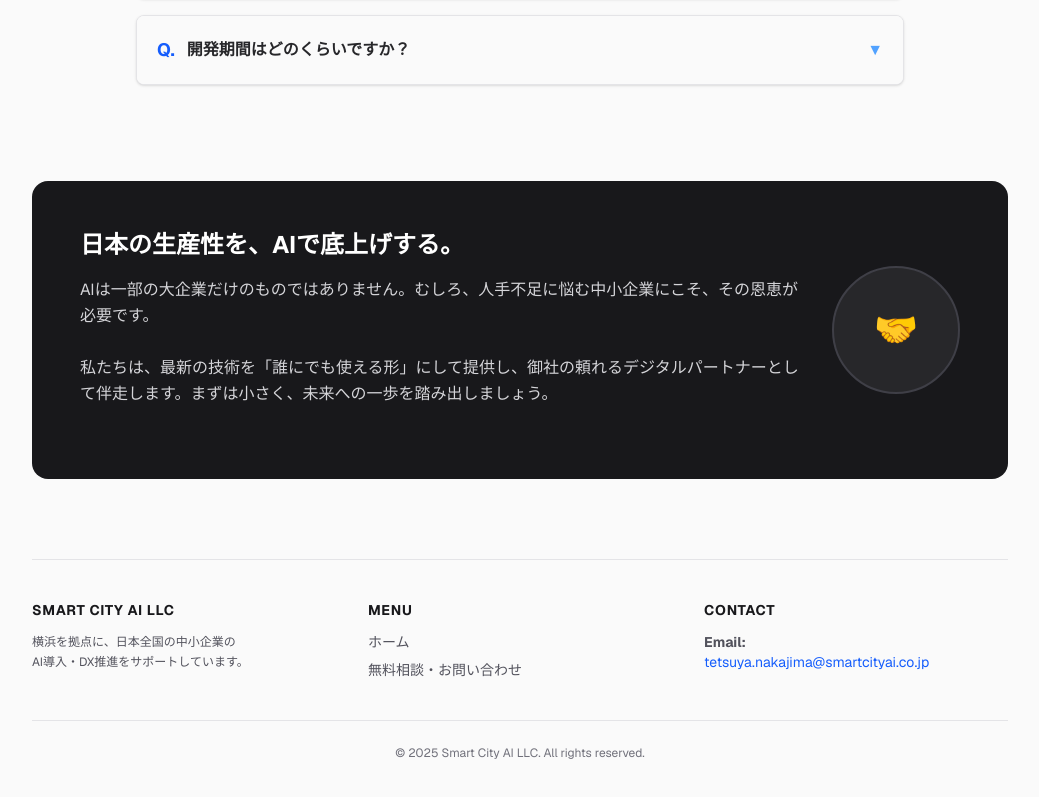
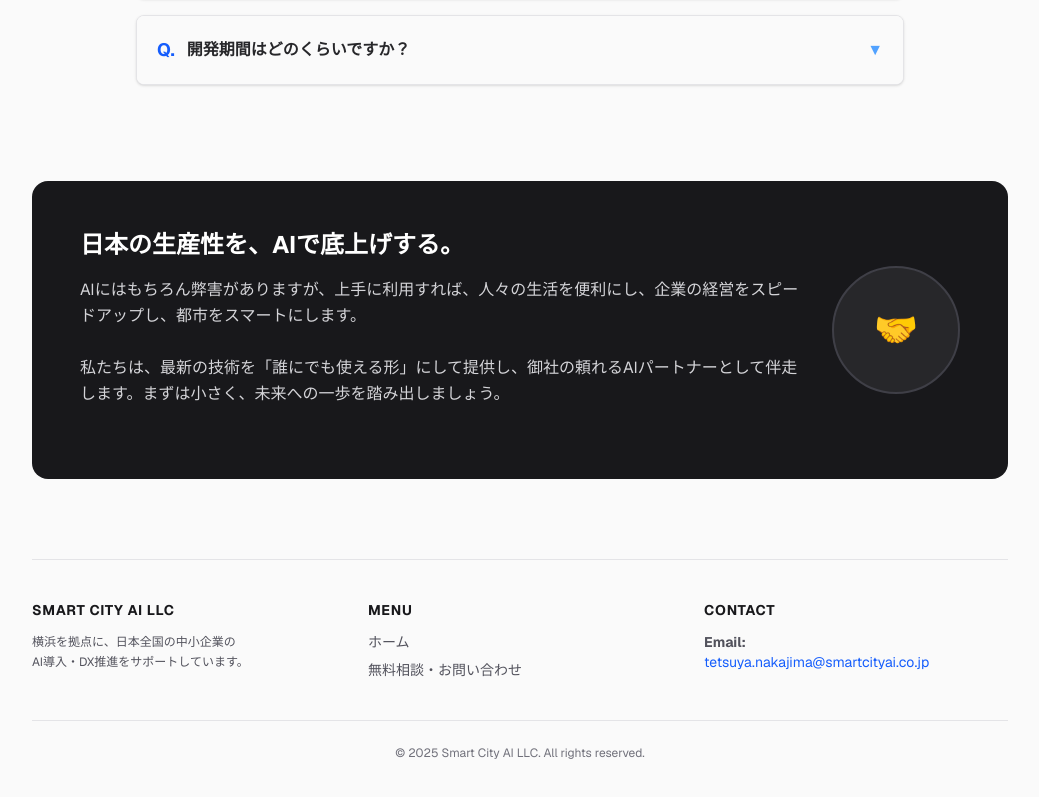
Before and after one commit to tnakajima2050/smartcityai-site, a Next.js app: page / in a window 1280 px wide. Shown: the part 2634-3431 px from the top of the page, without its empty margins (120-1159 px from the left). Built offline with nearby package versions, Linux system fonts and the light colour scheme.

Commit message:
Update page.tsxAIパートナー

```diff
--- a/app/page.tsx
+++ b/app/page.tsx
@@ -796,8 +796,8 @@ export default function Home() {
             <div className="flex-1">
               <h3 className="text-2xl font-bold text-white mb-4">日本の生産性を、AIで底上げする。</h3>
               <p className="leading-relaxed mb-6 text-sm md:text-base">
-                AIは一部の大企業だけのものではありません。むしろ、人手不足に悩む中小企業にこそ、その恩恵が必要です。<br/><br/>
-                私たちは、最新の技術を「誰にでも使える形」にして提供し、御社の頼れるデジタルパートナーとして伴走します。まずは小さく、未来への一歩を踏み出しましょう。
+                AIにはもちろん弊害がありますが、上手に利用すれば、人々の生活を便利にし、企業の経営をスピードアップし、都市をスマートにします。<br/><br/>
+                私たちは、最新の技術を「誰にでも使える形」にして提供し、御社の頼れるAIパートナーとして伴走します。まずは小さく、未来への一歩を踏み出しましょう。
               </p>
             </div>
             <div className="w-24 h-24 md:w-32 md:h-32 bg-zinc-800 rounded-full flex items-center justify-center border-2 border-zinc-700">
```
